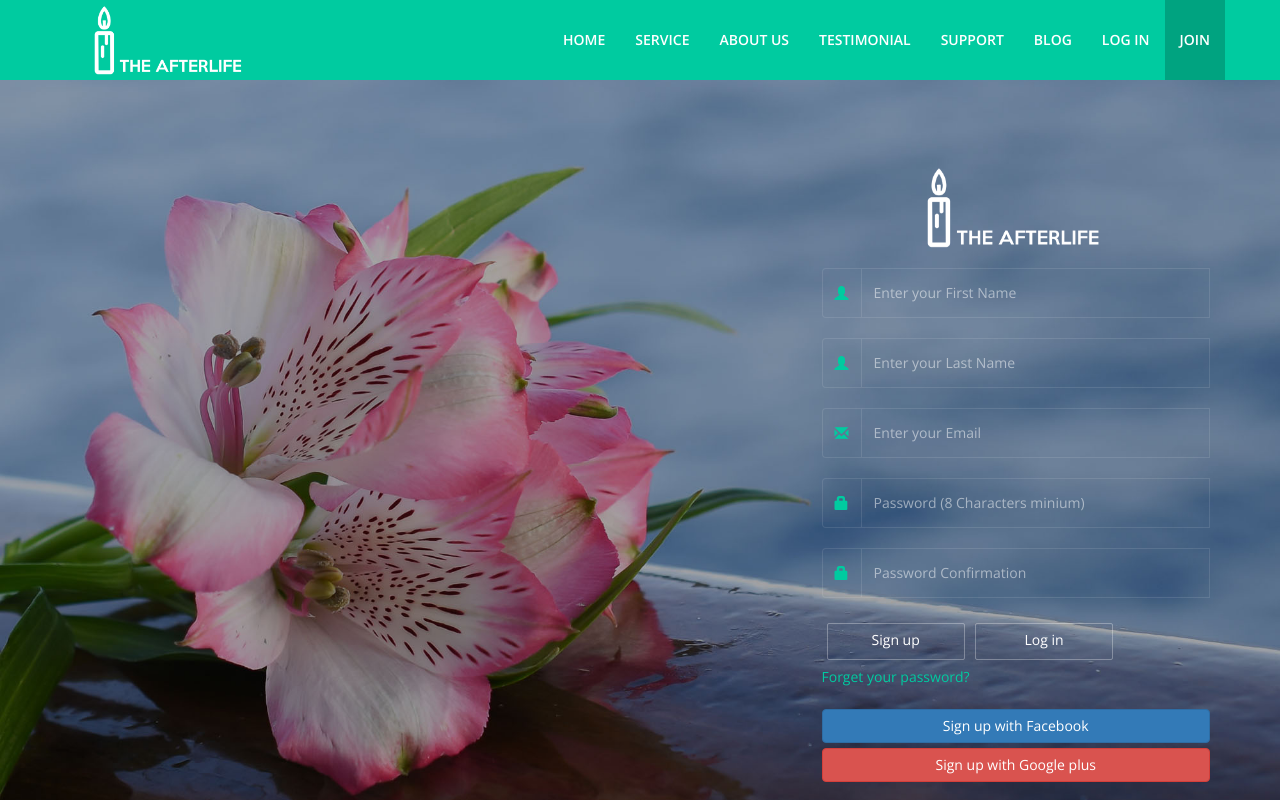
After one commit to bestsuperweb/TheAfterlife, a PHP site: page /HTML/signup.html in a window 1280 px wide. The commit adds this page. Run offline with PHP 8.4, Linux system fonts and the light colour scheme.

Commit message:
add login and signup

```diff
--- a/HTML/css/main.css
+++ b/HTML/css/main.css
@@ -1012,3 +1012,72 @@ ul.address {
 }
 
 /*Presets*/
+
+
+/*--- login */
+.login-body{
+  background: url('../images/login.jpg');
+  background-repeat: no-repeat;
+  background-size: cover;
+}
+.login-form{
+  width: 70%;
+  margin-top: 30%;
+  color: #fff;
+  float: right;
+}
+.login-form .form-control{
+  /*height: 40px;*/
+  color: #fff;
+}
+.login-form .form-control::-webkit-input-placeholder { /* Chrome/Opera/Safari */
+  color: rgba(255, 255, 255,.5);
+}
+.login-form .form-control::-moz-placeholder { /* Firefox 19+ */
+  color: rgba(255, 255, 255,.5);
+}
+.login-form .form-control:-ms-input-placeholder { /* IE 10+ */
+  color: rgba(255, 255, 255,.5);
+}
+.login-form .form-control:-moz-placeholder { /* Firefox 18- */
+  ccolor: rgba(255, 255, 255,.5);
+}
+.login-form .input-group{
+  margin-bottom: 20px;
+}
+.login-form .input-group .input-group-addon{
+  background: transparent;
+  border-color: rgba(255,255,255,.1);
+  color: #00cba0;
+}
+.login-button, .signup-button{
+  border-radius: 2px;
+  background: transparent;
+  transition: 1s all ease;
+  color: #fff;
+  border: 1px solid rgba(255,255,255,.3);
+  color: #fff;
+  width: 45%;
+  margin: 5px;
+  padding-bottom: 9px;
+}
+.login-button:hover, .signup-button:hover{
+  background: rgba(255, 255, 255, .3);
+  box-shadow: 0 0 3px #00cba0;
+  border-color: #00cba0;
+  color: #fff;
+}
+.login-form div.text-center{
+  width: 60%;
+  margin: auto;
+}
+.login-form .btn-primary{
+    color: #fff;
+    background-color: #337ab7 !important;
+    border-color: #2e6da4 !important;
+}
+.login-form .btn-primary:hover{
+    background-color: #286090 !important;
+    border-color: #204d74 !important;
+}
+/*login----*/
--- /dev/null
+++ b/HTML/signup.html
@@ -0,0 +1,108 @@
+<!DOCTYPE html>
+<html lang="en">
+<head>
+  <meta charset="utf-8">
+  <meta name="viewport" content="width=device-width, initial-scale=1.0">
+  <meta name="description" content="">
+  <meta name="author" content="">
+  <title>The Afterlife</title>
+  <link href="css/bootstrap.min.css" rel="stylesheet">
+  <link href="css/animate.min.css" rel="stylesheet">
+  <link href="css/font-awesome.min.css" rel="stylesheet">
+  <link href="css/test-slider.css" rel="stylesheet">
+  <link href="css/lightbox.css" rel="stylesheet">
+  <link href="css/main.css" rel="stylesheet">
+  <link id="css-preset" href="css/presets/preset3.css" rel="stylesheet">
+  <link href="css/responsive.css" rel="stylesheet">
+
+  <!--[if lt IE 9]>
+    <script src="js/html5shiv.js"></script>
+    <script src="js/respond.min.js"></script>
+    <![endif]-->
+
+    <link href='http://fonts.googleapis.com/css?family=Open+Sans:300,400,600,700' rel='stylesheet' type='text/css'>
+    <link rel="shortcut icon" href="images/favicon.png">
+    <script type="text/javascript" src="js/jquery.js"></script>
+
+  </head><!--/head-->
+
+  <body class="login-body">
+    <div class="container">
+    <header id="home">
+    <div class="main-nav navbar-fixed-top">
+      <div class="container">
+        <div class="navbar-header">
+          <button type="button" class="navbar-toggle" data-toggle="collapse" data-target=".navbar-collapse">
+            <span class="sr-only">Toggle navigation</span>
+            <span class="icon-bar"></span>
+            <span class="icon-bar"></span>
+            <span class="icon-bar"></span>
+          </button>
+          <a class="navbar-brand" href="index.html">
+            <h1><img class="img-responsive" src="images/logo-white.png" alt="logo"></h1>
+          </a>
+        </div>
+        <div class="collapse navbar-collapse">
+          <ul class="nav navbar-nav navbar-right">
+            <li class="scroll"><a href="#home">Home</a></li>
+            <li class="scroll"><a href="#services">Service</a></li>
+            <li class="scroll"><a href="#about-us">About Us</a></li>
+            <li class="scroll"><a href="#testimonial">Testimonial</a></li>
+            <li class="scroll"><a href="#contact">Support</a></li>
+            <li class="scroll"><a href="#blog">Blog</a></li>
+            <li class="cscroll"><a href="login.html">Log In</a></li>
+            <li class="cscroll active"><a href="signup.html">Join</a></li>
+          </ul>
+        </div>
+      </div>
+    </div>
+    </header>
+      <div class="row">
+        <div class="col-md-6"></div>
+        <div class="col-md-6">
+        <div class="login-form">
+            <div class="text-center">
+              <img src="images/logo-white.png" class="img-responsive">
+            </div>
+            <div class="input-group">
+              <!-- <p>Lorem ipsum dolor sit amet, quam mi. Enim diam molestie scelerisque habitant vestibulum ut.</p>   -->
+            </div>
+            <div class="input-group ">
+              <span class="input-group-addon"><span class="glyphicon glyphicon-user" aria-hidden="true"></span></span>
+              <input id="email" type="text" class="form-control" name="text" placeholder="Enter your First Name">
+            </div>
+            <div class="input-group ">
+              <span class="input-group-addon"><span class="glyphicon glyphicon-user" aria-hidden="true"></span></span>
+              <input id="email" type="text" class="form-control" name="text" placeholder="Enter your Last Name">
+            </div>
+            <div class="input-group ">
+              <span class="input-group-addon"><span class="glyphicon glyphicon-envelope" aria-hidden="true"></span></span>
+              <input id="email" type="text" class="form-control" name="email" placeholder="Enter your Email">
+            </div>
+            <div class="input-group">
+              <span class="input-group-addon"><span class="glyphicon glyphicon-lock" aria-hidden="true"></span></span>
+              <input id="password" type="password" class="form-control" name="password" placeholder="Password (8 Characters minium)">
+            </div>
+
+            <div class="input-group">
+              <span class="input-group-addon"><span class="glyphicon glyphicon-lock" aria-hidden="true"></span></span>
+              <input id="password" type="password" class="form-control" name="password" placeholder="Password Confirmation">
+            </div>
+
+            <div class="input-group">
+              <a href="#" type="button"  class="btn signup-button">Sign up</a>
+              <a href="login.html" type="button"  class="btn login-button">Log in</a>
+              <a href="#">Forget your password?</a>
+            </div>
+
+            <div class="form-group">
+              <a href="#" class="btn btn-block btn-primary">Sign up with Facebook</a>
+              <a href="#" class="btn btn-block btn-danger">Sign up with Google plus</a>
+            </div>
+
+          </div>
+        </div>
+      </div>
+    </div>
+  </body>
+  </html>
```
Also changed, not shown: HTML/login.html (added, +102 -0 lines), HTML/images/login.jpg (added), HTML/images/logo-green.png (added).
